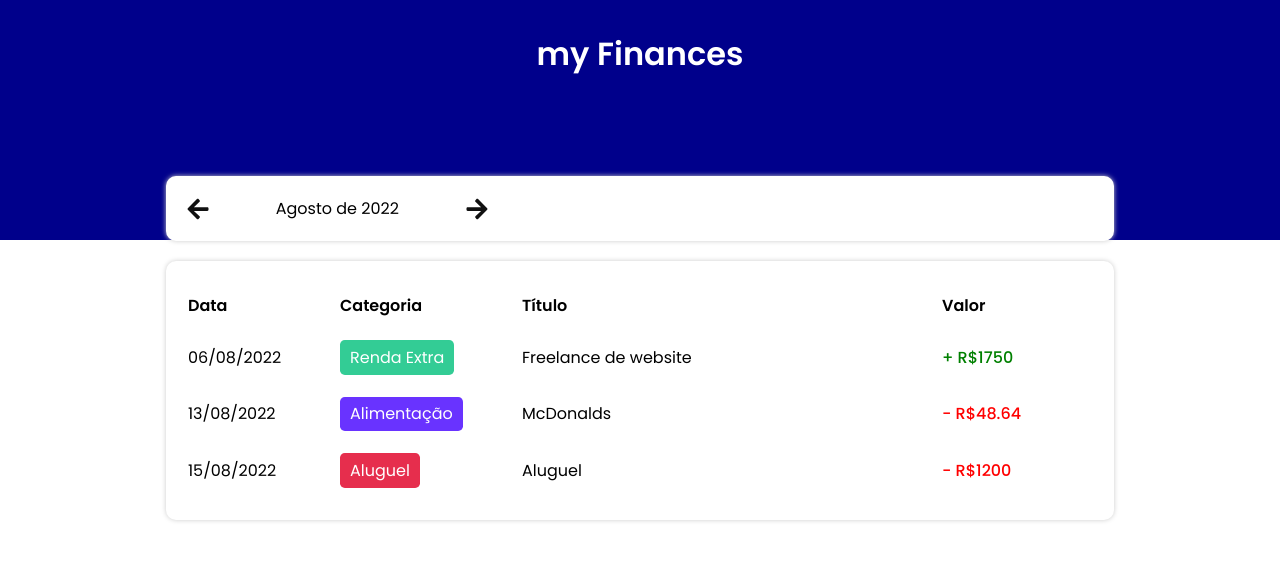
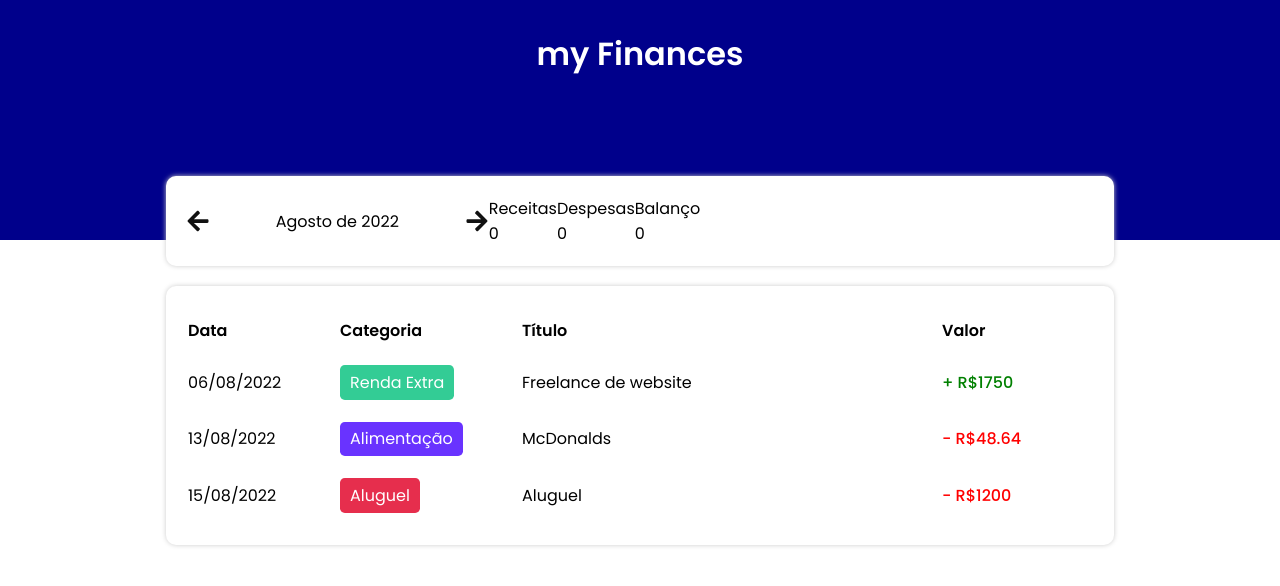
Before and after one commit to LucasMorais1998/react-my-finances, a React (Vite) app: page / in a window 1280 px wide. Shown: the top 586 px of the page. Built offline with nearby package versions, Linux system fonts and the light colour scheme.

Commit message:
add ResumeItem component

```diff
--- a/src/components/InfoArea/index.tsx
+++ b/src/components/InfoArea/index.tsx
@@ -1,5 +1,7 @@
 import { FaArrowLeft, FaArrowRight } from "react-icons/fa";
 import { formatCurrentMonth } from "../../helpers/dateFilter";
+
+import ResumeItem from "../ResumeItem";
 
 import { Container, MonthArea, ResumeArea, MonthTitle } from "./styles";
 
@@ -10,7 +12,12 @@ interface IInforAreaProps {
   expense: number;
 }
 
-const InfoArea = ({ currentMonth, onMonthChange }: IInforAreaProps) => {
+const InfoArea = ({
+  currentMonth,
+  onMonthChange,
+  income,
+  expense,
+}: IInforAreaProps) => {
   const handlePrevMonth = () => {
     let [year, month] = currentMonth.split("-");
     let currentDate = new Date(parseInt(year), parseInt(month) - 1, 1);
@@ -35,7 +42,11 @@ const InfoArea = ({ currentMonth, onMonthChange }: IInforAreaProps) => {
         <FaArrowRight onClick={handleNextMonth} className="arrow-right-icon" />
       </MonthArea>
 
-      <ResumeArea></ResumeArea>
+      <ResumeArea>
+        <ResumeItem title="Receitas" value={income} />
+        <ResumeItem title="Despesas" value={expense} />
+        <ResumeItem title="Balanço" value={income - expense} />
+      </ResumeArea>
     </Container>
   );
 };
--- /dev/null
+++ b/src/components/ResumeItem/index.tsx
@@ -0,0 +1,17 @@
+import { Container, ResumeItemTitle, ResumeItemInfo } from "./styles";
+
+interface IResumeItemProps {
+  title: string;
+  value: number;
+}
+
+const ResumeItem = ({ title, value }: IResumeItemProps) => {
+  return (
+    <Container>
+      <ResumeItemTitle>{title}</ResumeItemTitle>
+      <ResumeItemInfo>{value}</ResumeItemInfo>
+    </Container>
+  );
+};
+
+export default ResumeItem;
--- /dev/null
+++ b/src/components/ResumeItem/styles.ts
@@ -0,0 +1,7 @@
+import styled from "styled-components";
+
+export const Container = styled.div``;
+
+export const ResumeItemTitle = styled.div``;
+
+export const ResumeItemInfo = styled.div``;
```
